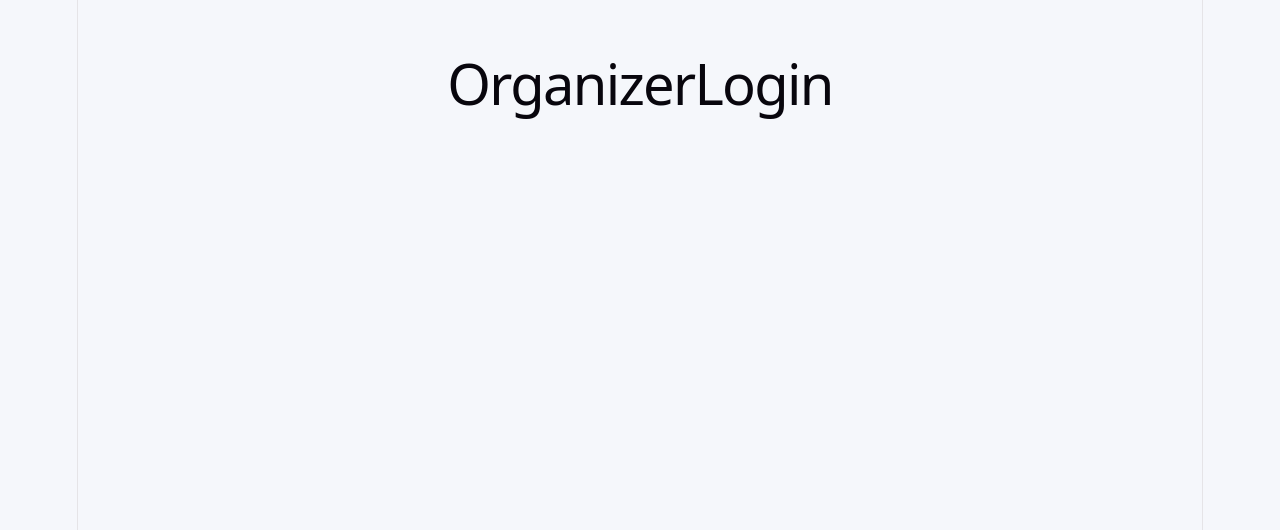
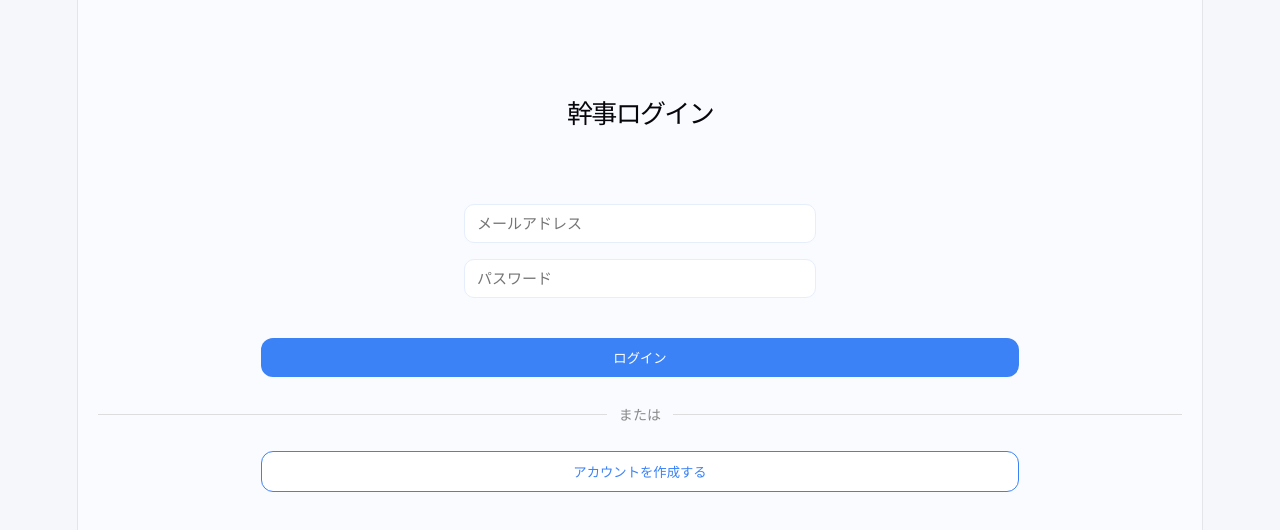
Before and after one commit to mun-o2/kanji-app, a React (Vite) app: page /login in a window 1280 px wide. Shown: the top 530 px of the page. Built offline with nearby package versions, Linux system fonts and the light colour scheme.

Commit message:
create organizer login pages

```diff
--- a/src/pages/OrganizerLogin.jsx
+++ b/src/pages/OrganizerLogin.jsx
@@ -1,9 +1,39 @@
+import { useNavigate } from "react-router-dom";
+import { useState } from "react";
+import "./styles/OrganizerLogin.css";
+
 function OrganizerLogin() {
-	return (
-		<main className="container">
-			<h1>OrganizerLogin</h1>
-		</main>
-	);
+    const navigate = useNavigate();
+    const [email, setEmail] = useState("");
+    const [password, setPassword] = useState("");
+
+    return (
+        <div className="organizer-login-page">
+            <h1 className="organizeLogin-label">幹事ログイン</h1>
+            <div className="organizeLogin-inputcard">
+                <input
+                    className="organizeLogin-input"
+                    type="email"
+                    value={email}
+                    onChange={(e) => setEmail(e.target.value)}
+                    placeholder="メールアドレス" />
+                <input
+                    className="organizeLogin-input"
+                    type="password"
+                    value={password}
+                    onChange={(e) => setPassword(e.target.value)}
+                    placeholder="パスワード" />
+            </div>
+
+            <button className="organizeLogin-button" onClick={() => navigate("/admin")}>ログイン</button>
+            <div className="divider">
+                <span>または</span>
+            </div>
+            <button className='register-button' onClick={() => navigate("/register")}>アカウントを作成する</button>
+
+
+        </div>
+    );
 }
 
 export default OrganizerLogin;
--- a/src/pages/Top.jsx
+++ b/src/pages/Top.jsx
@@ -17,7 +17,7 @@ function Top() {
           出欠管理・自動席割・当日の連絡まで、幹事の負担をまとめて減らすアプリです。
         </p>
 
-        <div className = "top-button">
+        <div className="top-button">
           <button onClick={() => navigate("/login")}>ルームを作成する</button>
           <button className="join-button" onClick={() => navigate("/rsvp")}>ルームに参加する</button>
         </div>
--- /dev/null
+++ b/src/pages/styles/OrganizerLogin.css
@@ -0,0 +1,79 @@
+.organizer-login-page {
+    min-height: 100vh;
+    background: #f9fbff;
+    justify-content: center;
+    align-items: center;
+    padding: 30px 20px;
+}
+
+.organizeLogin-label {
+    margin-top: 60px;
+    font-size: 26px;
+    font-weight: 800;
+    padding: 10px 0;
+    align-items: center;
+
+}
+
+.organizeLogin-inputcard {
+    width: 100%;
+    max-width: 400px;
+    padding: 30px 24px;
+    text-align: center;
+    margin: 0 auto;
+}
+
+.organizeLogin-input {
+    width: 100%;
+    padding: 10px 12px;
+    border-radius: 10px;
+    border: 1px solid #e6eefc;
+    margin-top: 6px;
+    font-size: 15px;
+    margin-bottom: 10px;
+}
+
+/* --- Buttons --- */
+.organizeLogin-button {
+    background: #3b82f6;
+    color: white;
+    border: none;
+    padding: 10px 14px;
+    border-radius: 12px;
+    cursor: pointer;
+    font-weight: 600;
+    width: 70%;
+}
+
+.register-button {
+    border: 0px;
+    background: #fff;
+    color: #3b82f6;
+    border: 1px solid #3b82f6;
+    padding: 10px 14px;
+    border-radius: 12px;
+    cursor: pointer;
+    font-weight: 600;
+    width: 70%;
+}
+
+/* --- Divider --- */
+.divider {
+  display: flex;
+  align-items: center;
+  margin: 24px 0;
+  color: #888;
+  font-size: 14px;
+}
+
+.divider::before,
+.divider::after {
+  content: "";
+  flex: 1;
+  height: 1px;
+  background: #ddd;
+}
+
+.divider span {
+  padding: 0 12px;
+}
--- a/src/pages/styles/Top.css
+++ b/src/pages/styles/Top.css
@@ -45,7 +45,6 @@
 }
 
 .top-button {
-  display: flex;
   flex-direction: column;
   gap: 12px;
 }
@@ -54,11 +53,12 @@
   background: #3b82f6;
   color: white;
   border: none;
-  padding: 20px 25px;
+  padding: 10px 15px;
   border-radius: 12px;
   cursor: pointer;
   font-weight: 600;
-  width: 100%;
+  width: 80%;
+  margin-bottom: 10px;
 }
 
 .top-button .join-button {
```
Also changed, not shown: src/App.css (+123 -24 lines).
